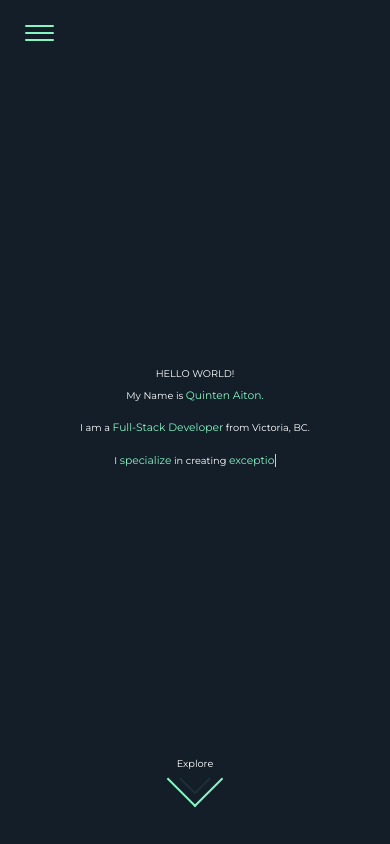
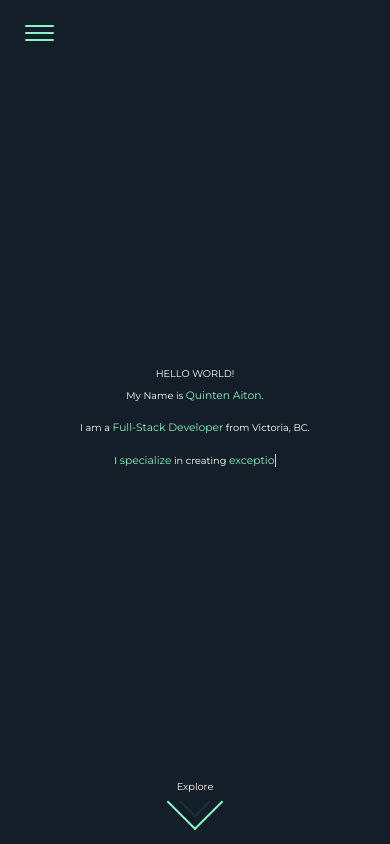
Before and after one commit to QuinAiton/PersonalPortfolio, a Next.js app: page / in a window 390 px wide. Built offline with nearby package versions, Linux system fonts and the light colour scheme.

Commit message:
Fixes Explore Arrow Positioning

```diff
--- a/styles/Header.module.scss
+++ b/styles/Header.module.scss
@@ -84,7 +84,7 @@ $dark: #131e29;
 
 .explore {
   position: absolute;
-  bottom: 40px;
+  bottom: 14vh;
 
   .arrow,
   .arrow:before {
@@ -182,6 +182,6 @@ $dark: #131e29;
     }
   }
   .explore {
-    bottom: 65px;
+    bottom: 5vh;
   }
 }
```
